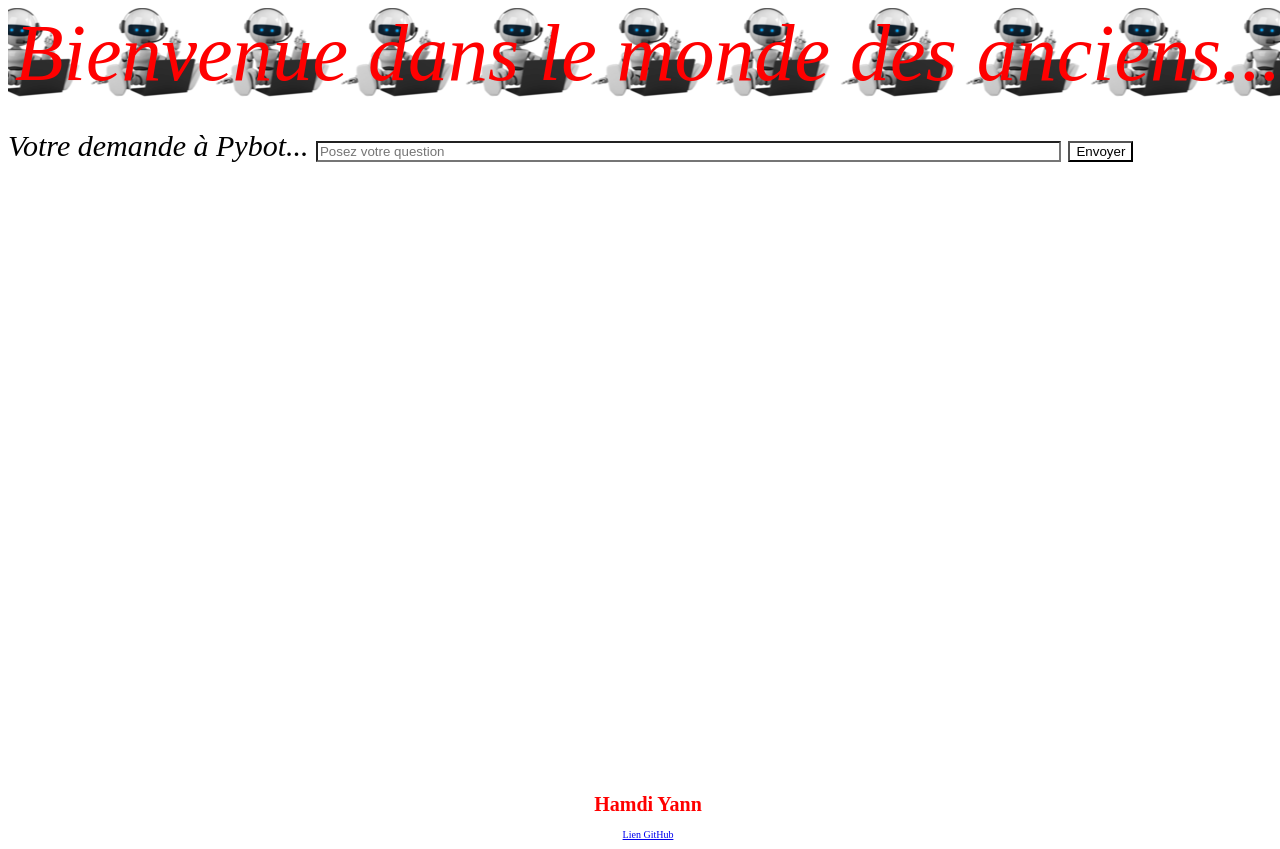
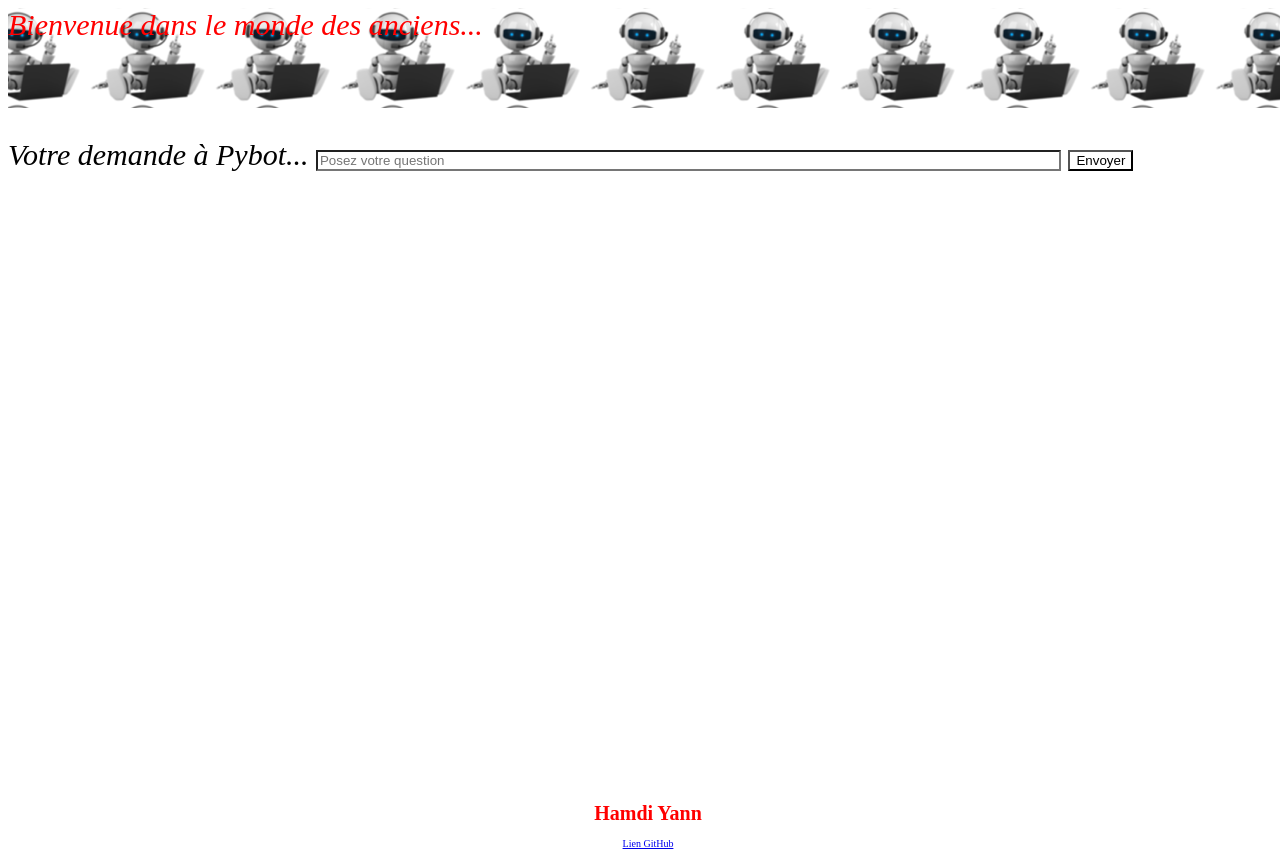
Before and after one commit to yannhamdi/n.projet7, a Flask app: page / in a window 1280 px wide. Run offline with Flask 2, Linux system fonts and the light colour scheme; some libraries are stand-ins or nearby versions.

Commit message:
ajout view port

```diff
--- a/p7app/static/css/style.css
+++ b/p7app/static/css/style.css
@@ -117,6 +117,16 @@ footer
 		padding: 0;
 
 	}
+	.catchphrase
+	{
+		font-size: 30px;
+		text-align: left;
+	}
+
+header
+{
+	height:100px;
+}
 
 
 }
@@ -127,7 +137,19 @@ footer
 		padding: 0;
 
 	}
+	.catchphrase
+	{
+		font-size: 30px;
+		text-align: left;
+	}
+
+
+header
+{
+	height:100px;
 }
+}
+
 
 @media(max-width: 320px){
 	body{
@@ -135,4 +157,13 @@ footer
 		padding: 0;
 
 	}
+	.catchphrase
+	{
+		font-size: 30px;
+		text-align: left;
+	}
+header
+{
+	height:100px;
 }
+}
```
